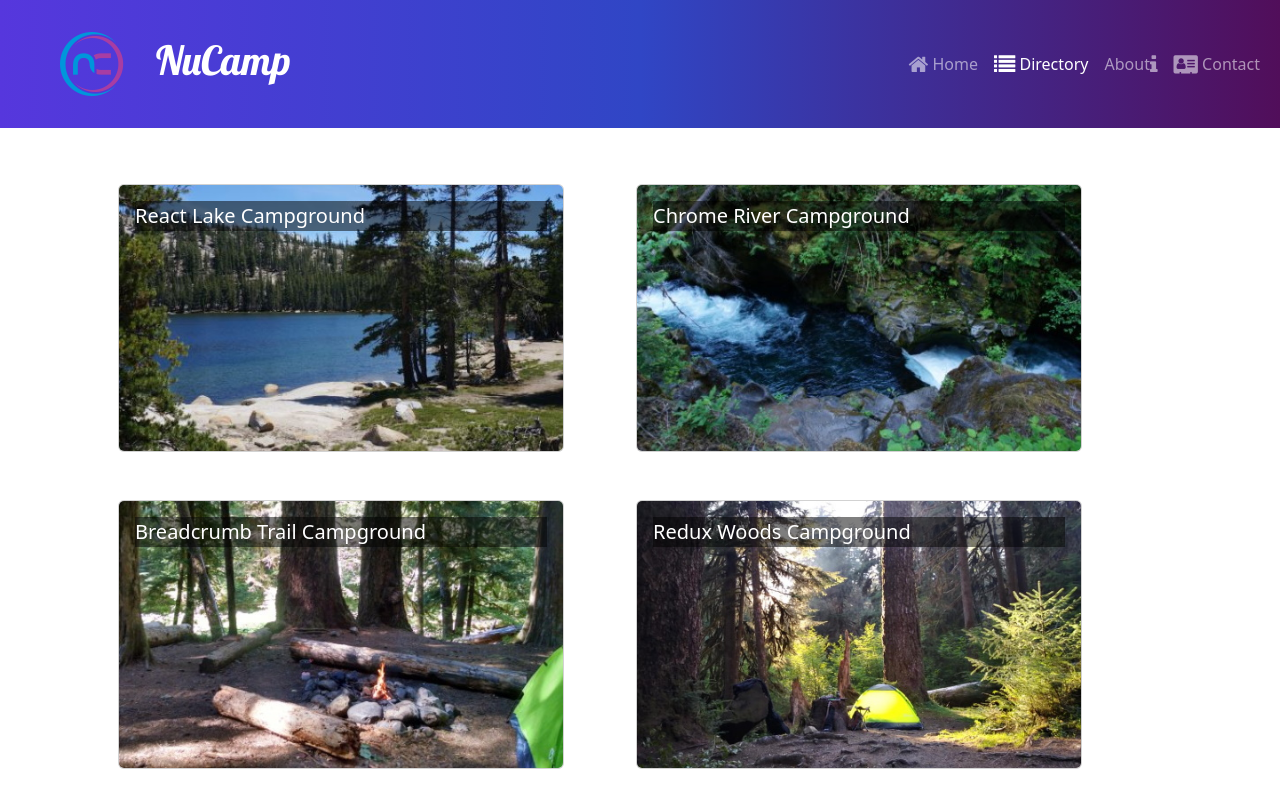
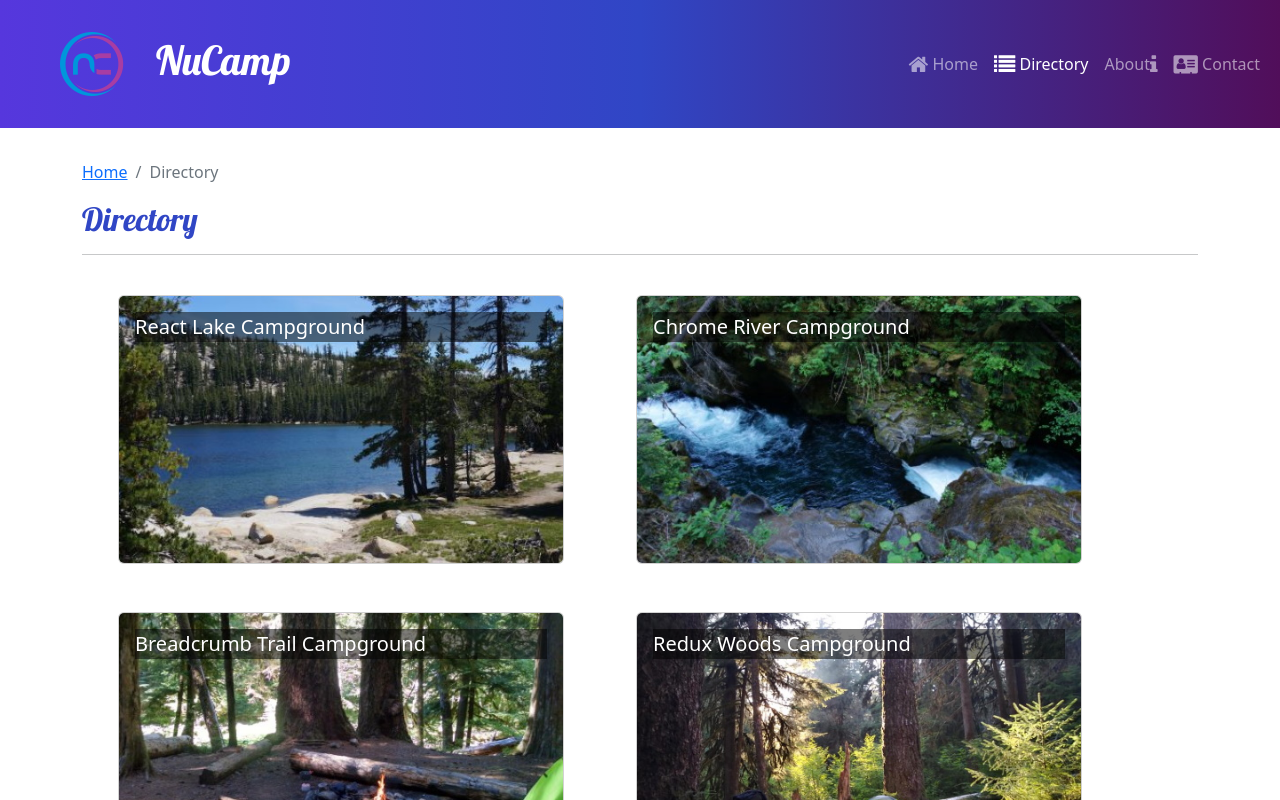
Before and after one commit to mamypoco/nucampsite-react-new, a React (Create React App) app: page /directory in a window 1280 px wide. Shown: the top 800 px of the page. Built offline with nearby package versions, Linux system fonts and the light colour scheme.

Commit message:
Breadcrumbs SubHeader

```diff
--- /dev/null
+++ b/src/components/SubHeader.js
@@ -0,0 +1,26 @@
+import { Col, Row, Breadcrumb, BreadcrumbItem } from "reactstrap";
+import { Link } from "react-router-dom";
+
+const SubHeader = ({ current, detail }) => {
+   return (
+      <Row>
+         <Col>
+            <Breadcrumb>
+               <BreadcrumbItem>
+                  <Link to="/">Home</Link>
+               </BreadcrumbItem>
+               {detail && (
+                  <BreadcrumbItem>
+                     <Link to="/directory">Directory</Link>
+                  </BreadcrumbItem>
+               )}
+               <BreadcrumbItem active>{current}</BreadcrumbItem>
+            </Breadcrumb>
+            <h2>{current}</h2>
+            <hr />
+         </Col>
+      </Row>
+   );
+};
+
+export default SubHeader;
--- a/src/pages/CampsiteDetailPage.js
+++ b/src/pages/CampsiteDetailPage.js
@@ -3,6 +3,8 @@ import { useParams } from "react-router-dom";
 import { selectCampsiteById } from "../features/campsites/campsitesSlice";
 import CampsiteDetail from "../features/campsites/CampsiteDetail";
 import CommentsList from "../features/comments/CommentsList";
+import SubHeader from "../components/SubHeader";
+import { current } from "@reduxjs/toolkit";
 
 const CampsiteDetailPage = () => {
    const { campsiteId } = useParams();
@@ -10,6 +12,7 @@ const CampsiteDetailPage = () => {
 
    return (
       <Container>
+         <SubHeader current={campsite.name} detail={true} />
          <Row>
             <CampsiteDetail campsite={campsite} />
             <CommentsList campsiteId={campsiteId} />
--- a/src/pages/CampsitesDirectoryPage.js
+++ b/src/pages/CampsitesDirectoryPage.js
@@ -1,9 +1,11 @@
 import { Container } from "reactstrap";
 import CampsitesList from "../features/campsites/CampsitesList";
+import SubHeader from "../components/SubHeader";
 
 const CampsiteDirectoryPage = () => {
    return (
       <Container>
+         <SubHeader current="Directory" />
          <CampsitesList />
       </Container>
    );
--- a/src/pages/HomePage.js
+++ b/src/pages/HomePage.js
@@ -1,9 +1,11 @@
 import { Container } from "reactstrap";
 import DisplayList from "../features/display/DisplayList";
+import SubHeader from "../components/SubHeader";
 
 const HomePage = () => {
    return (
       <Container>
+         <SubHeader current="Home" />
          <DisplayList />
       </Container>
    );
```
